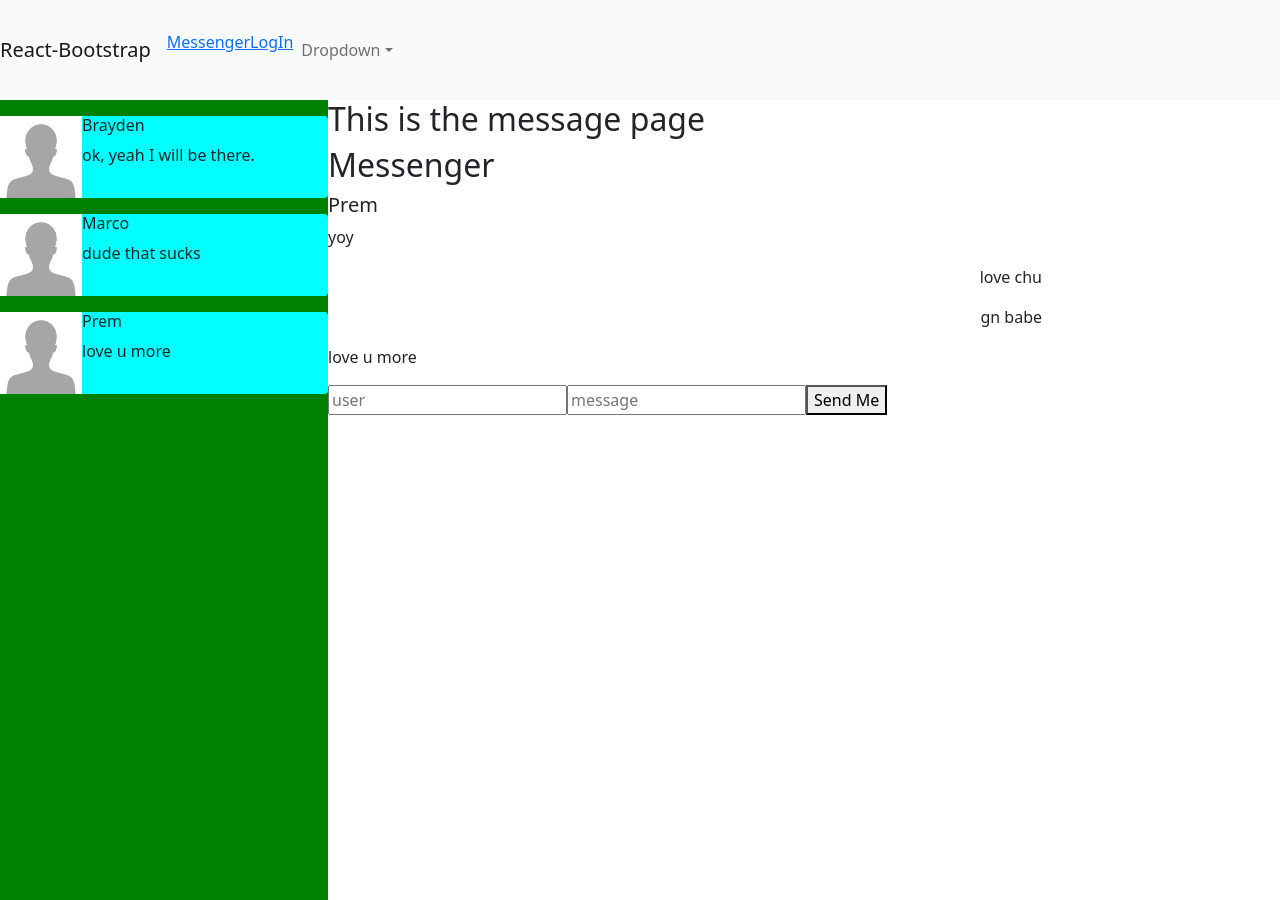
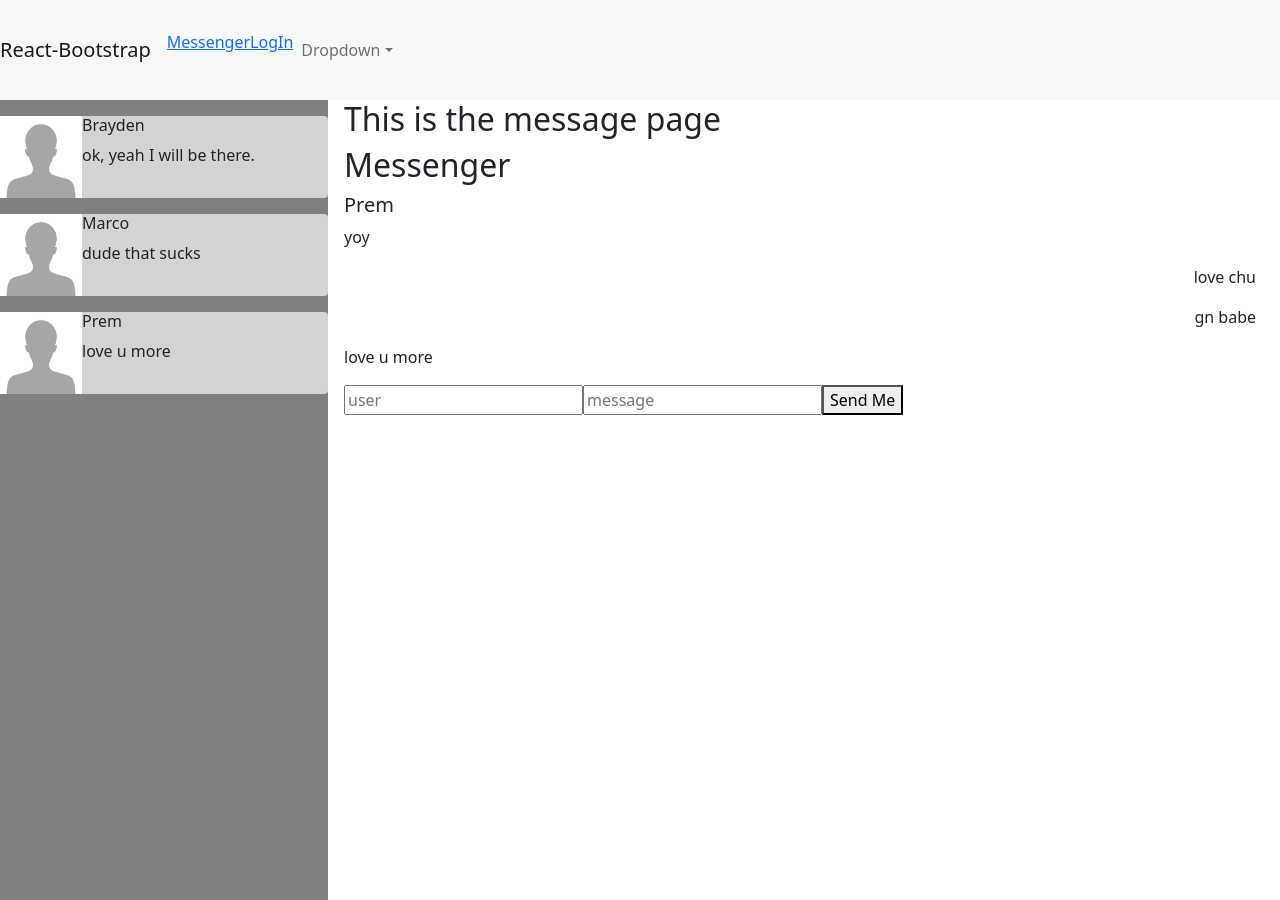
Before and after one commit to SethY8s/Facebook-Clone, a React (Create React App) app: page /message in a window 1280 px wide. Built offline with nearby package versions, Linux system fonts and the light colour scheme; no server answers.

Commit message:
more styling to copy facebook

```diff
--- a/src/comp/message/Message.tsx
+++ b/src/comp/message/Message.tsx
@@ -16,7 +16,7 @@ type friendProps = {
 
 const Message: React.FunctionComponent<friendProps> = ({ currentFriend }) => {
   return (
-    <div className="w-75 d-flex flex-column">
+    <div className=" w-100 d-flex flex-column">
       <h2>Messenger</h2>
       <h5>{currentFriend.name}</h5>
       {currentFriend.messages.map((el) => {
@@ -25,7 +25,7 @@ const Message: React.FunctionComponent<friendProps> = ({ currentFriend }) => {
         if (b === 'friend') {
           return <p className="">{a}</p>;
         } else {
-          return <p className="d-flex justify-content-end">{a}</p>;
+          return <p className="me-4 d-flex justify-content-end">{a}</p>;
         }
       })}
       <Input/>
--- a/src/comp/message/MessagePage.tsx
+++ b/src/comp/message/MessagePage.tsx
@@ -10,7 +10,7 @@ export default function MessagePage() {
         <div>
           <Sidebar />
         </div>
-        <div className='w-100'>
+        <div className='ms-3 w-100'>
           <h2>This is the message page</h2>
           <Message />
           {/* <Input /> */}
--- a/src/comp/message/sidebar/_sidebar.scss
+++ b/src/comp/message/sidebar/_sidebar.scss
@@ -1,18 +1,18 @@
 #sidebar {
   width: 328px;
   height: 100vh;
-  background-color: green;
+  background-color: grey;
 
   .message-friends {
     margin-top: 1rem;
     width: 100%;
-    background-color: cyan;
+    background-color: lightgray;
     transition: background-color .5s;
 
     &:hover {
       width: 100%;
       cursor: pointer;
-      background-color: aquamarine;
+      background-color: lightcyan;
     }
   }
 }
```
